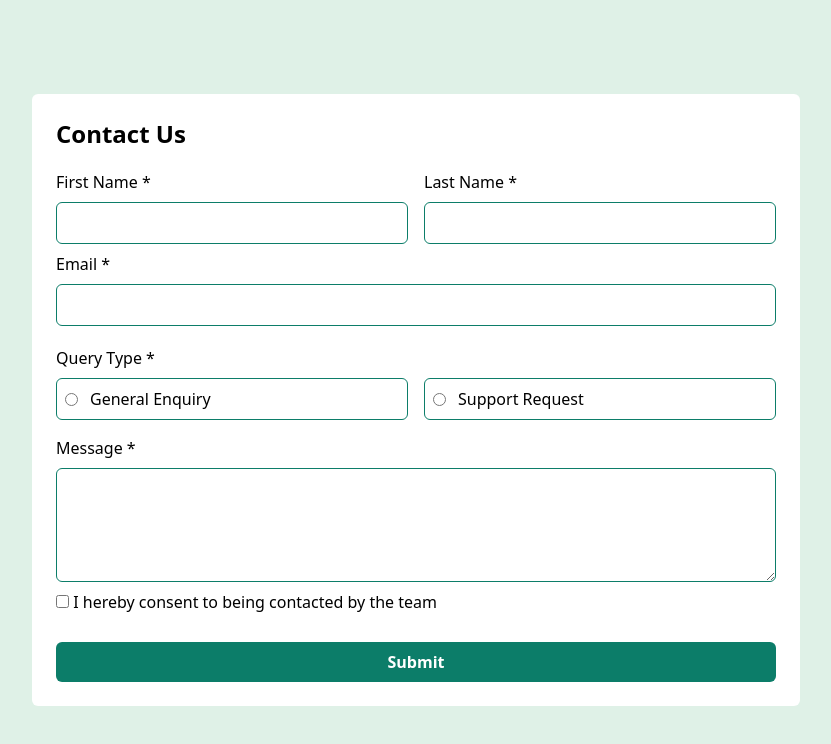
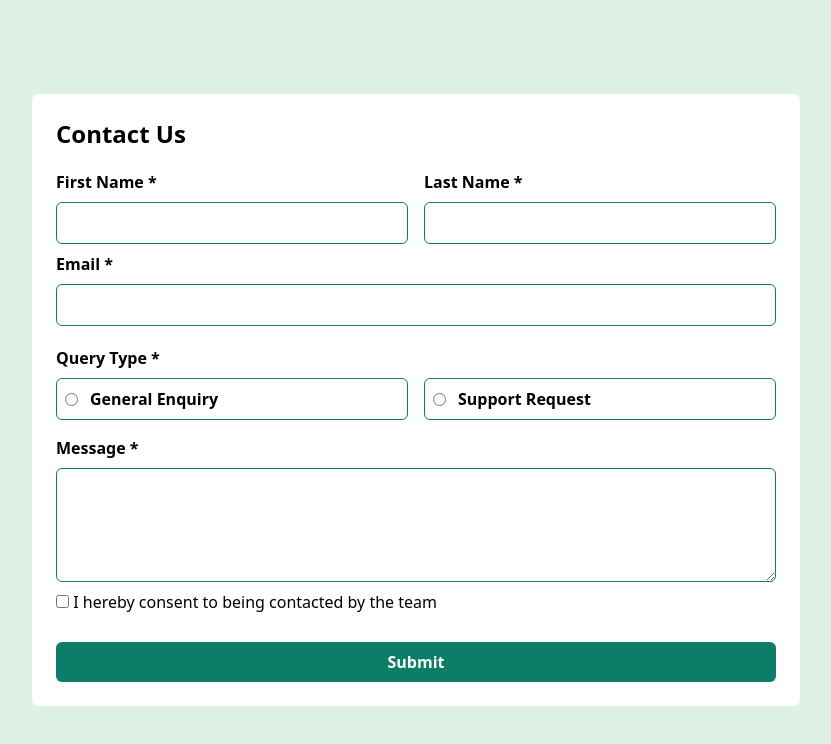
Before and after one commit to ilyaasomar/js-contact-form, a plain HTML site: page index.html in a window 1280 px wide. Shown: the whole page, without its empty margins (224-1055 px from the left). Drawn offline with nearby package versions, Linux system fonts and the light colour scheme.

Commit message:
contact form

```diff
--- a/index.html
+++ b/index.html
@@ -1,4 +1,3 @@
-<!doctype html>
 <html lang="en">
   <head>
     <meta charset="UTF-8" />
@@ -8,6 +7,7 @@
     <title>Contact Form</title>
   </head>
   <body>
+    <main>
       <div
         class="w-full bg-[#dff1e7ff] h-screen flex items-center justify-center overflow-y-auto"
       >
@@ -21,7 +21,9 @@
               <!-- form group -->
               <div class="grid grid-cols-1 md:grid-cols-2 gap-4 mb-2">
                 <div class="first-name-div flex flex-col gap-2">
-                <label for="first-name font-semibold">First Name *</label>
+                  <label for="first-name" class="font-semibold"
+                    >First Name *</label
+                  >
                   <input
                     type="text"
                     name="first-name"
@@ -34,7 +36,9 @@
                   ></span>
                 </div>
                 <div class="last-name flex flex-col gap-2">
-                <label for="last-name font-semibold">Last Name *</label>
+                  <label for="last-name" class="font-semibold"
+                    >Last Name *</label
+                  >
                   <input
                     type="text"
                     name="last-name"
@@ -49,7 +53,7 @@
               </div>
 
               <div class="flex flex-col gap-2 mb-5">
-              <label for="email font-semibold">Email *</label>
+                <label for="email" class="font-semibold">Email *</label>
                 <input
                   type="email"
                   name="email"
@@ -62,7 +66,9 @@
                 ></span>
               </div>
               <div class="w-full mb-2 flex flex-col gap-2">
-              <label for="first-name font-semibold">Query Type *</label>
+                <label for="first-name" class="font-semibold"
+                  >Query Type *</label
+                >
                 <div class="grid grid-cols-1 md:grid-cols-2 gap-4 mb-2">
                   <div
                     class="query-type px-2 py-2 flex items-center jusctify-center gap-3 rounded-md outline-none border border-[#0c7d69]"
@@ -74,7 +80,9 @@
                       value="general-enquiry"
                       class="general-enquiry px-2 py-2 rounded-md outline-none border border-[#0c7d69]"
                     />
-                  <label for="first-name font-semibold">General Enquiry</label>
+                    <label for="first-name" class="font-semibold"
+                      >General Enquiry</label
+                    >
                     <span
                       class="general-enquiry-span hidden text-red-500 font-normal text-sm"
                     ></span>
@@ -88,7 +96,9 @@
                       id="support-request"
                       value="support-request"
                     />
-                  <label for="first-name font-semibold">Support Request</label>
+                    <label for="first-name" class="font-semibold"
+                      >Support Request</label
+                    >
                   </div>
                 </div>
                 <span
@@ -98,7 +108,7 @@
               </div>
 
               <div class="flex flex-col gap-2 mb-2">
-              <label for="message font-semibold">Message *</label>
+                <label for="message" class="font-semibold">Message *</label>
                 <textarea
                   name="message"
                   id="message"
@@ -136,6 +146,7 @@
           </div>
         </div>
       </div>
+    </main>
   </body>
   <script src="index.js"></script>
 </html>
```
Lines whose indentation alone changed are shown as unchanged.
